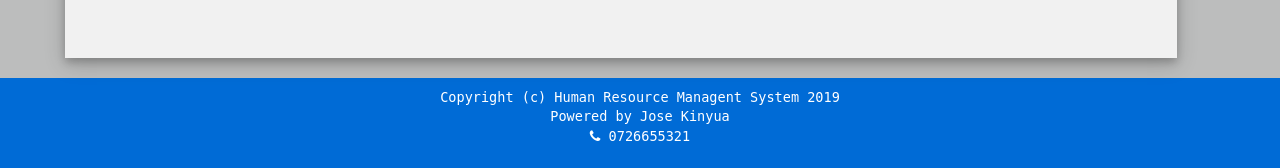
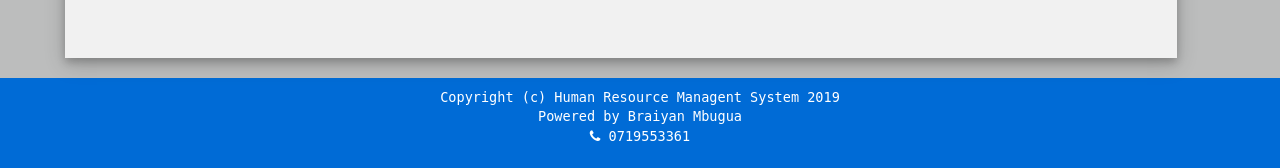
Before and after one commit to BRAIYANM/HRMS, a PHP site: page /le-admin.php in a window 1280 px wide. Shown: the part 1337-1505 px from the top of the page. Run offline with PHP 8.4, Linux system fonts and the light colour scheme; the visitor is signed in with stand-in values (Sample User, id 1); data comes from the database, SQL or seed files in the repository.

Commit message:
Add files via upload

```diff
--- a/footer.php
+++ b/footer.php
@@ -1,6 +1,6 @@
     <div class="main-footer">
             <div class="bottom_footer">
-              <p class="p">Copyright (c) Human Resource Managent System <?php echo date("Y"); ?><br>Powered by Jose Kinyua<br><i class="fa fa-phone"></i> 0726655321</p>
+              <p class="p">Copyright (c) Human Resource Managent System <?php echo date("Y"); ?><br>Powered by Braiyan Mbugua<br><i class="fa fa-phone"></i> 0719553361</p>
 
             </div>
         </div>
```
